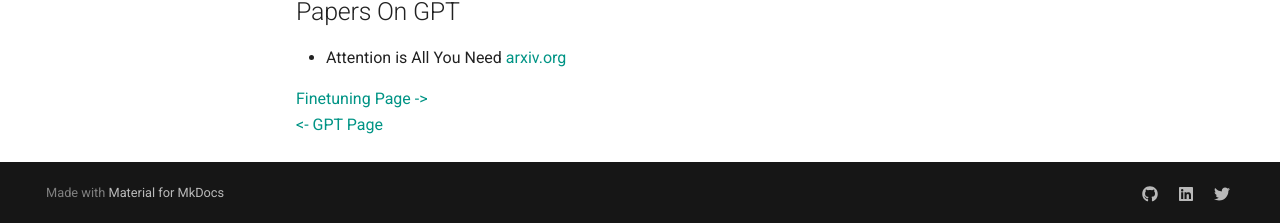
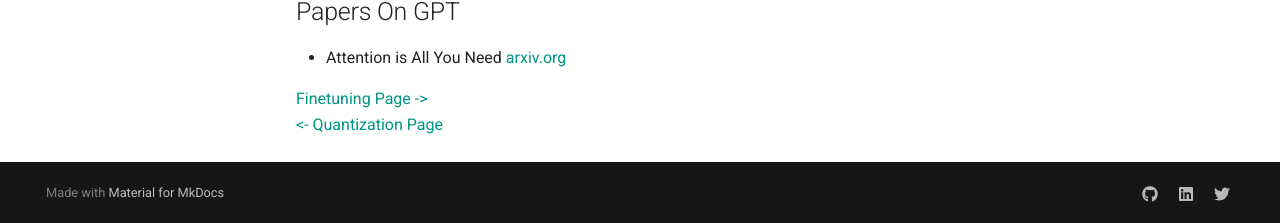
Before and after one commit to iamrajharshit/ProjectRakuten, an MkDocs documentation site: the page built from docs/gpt.md, in a window 1280 px wide and 900 px high, scrolled down 3621 px. Shown: the part 674-897 px from the top of the window. Built offline with MkDocs 1.6.1 and Material for MkDocs 9.7.7, drawn with Linux system fonts in a browser that asks for light colours.

Commit message:
added page index

```diff
--- a/docs/gpt.md
+++ b/docs/gpt.md
@@ -114,4 +114,4 @@ Model size: 10.43 MB
 
 [Finetuning Page ->](finetuning.md)
 <br>
-[<- GPT Page](gpt.md)
+[<- Quantization Page](Quantization.md)
```
Also changed, not shown: docs/Quantization.md (+1 -0 lines).
